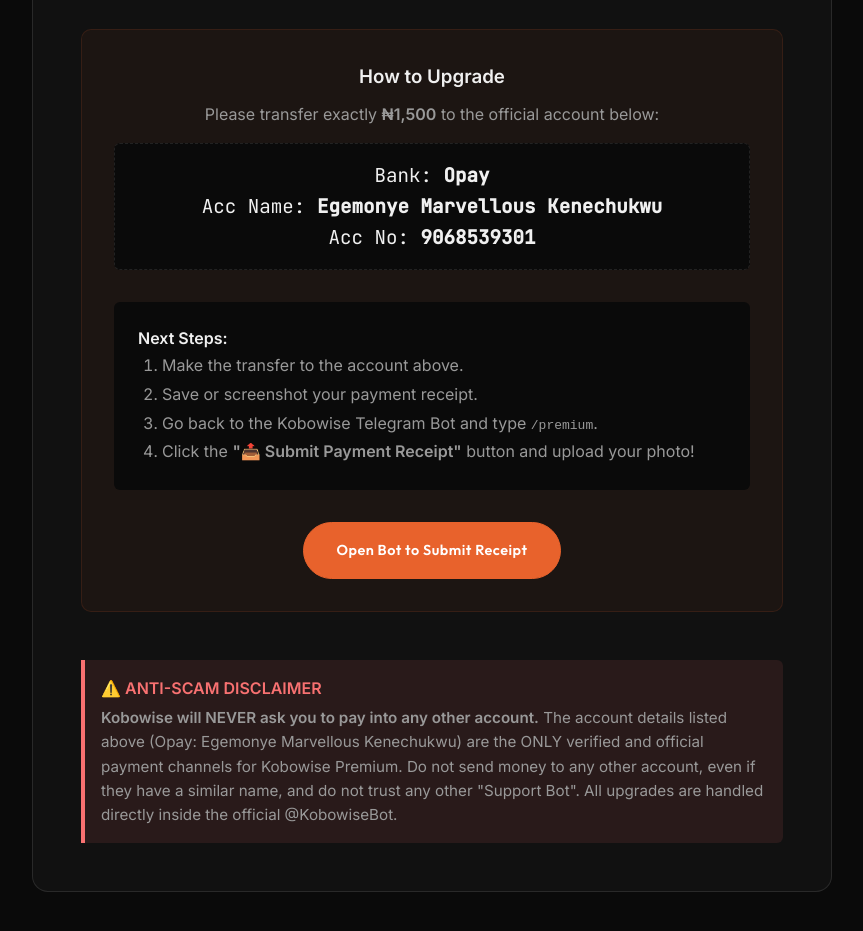
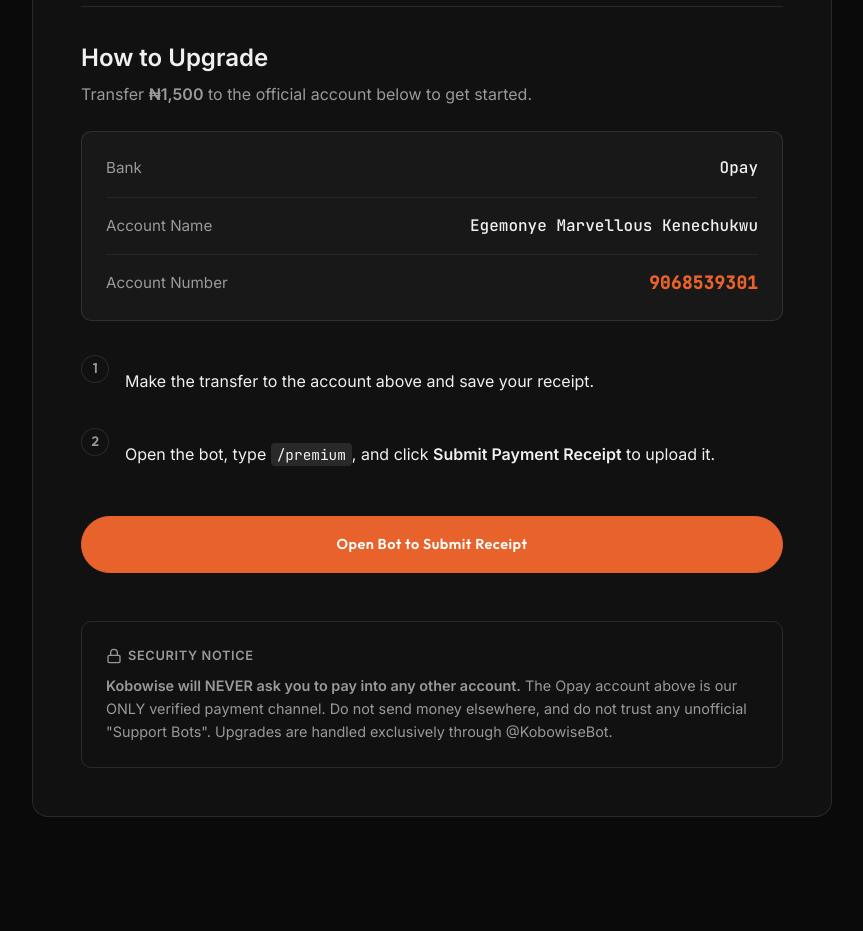
Before and after one commit to Kehn-Marv/Kobowise, a website: page public/premium.html in a window 1280 px wide. Shown: the part 801-1732 px from the top of the page, without its empty margins (208-1071 px from the left). Drawn offline with Linux system fonts and the light colour scheme.

Commit message:
style: completely redesign premium upgrade section for a cleaner, high-end look

```diff
--- a/public/premium.html
+++ b/public/premium.html
@@ -61,69 +61,140 @@
             flex-shrink: 0;
         }
 
-        .payment-box {
-            background: rgba(232, 98, 44, 0.05);
-            border: 1px solid var(--accent-dim);
-            border-radius: var(--radius-md);
-            padding: var(--space-xl);
-            margin-top: var(--space-xl);
-            text-align: center;
+        .upgrade-section {
+            margin-top: var(--space-2xl);
+            padding-top: var(--space-xl);
+            border-top: 1px solid var(--border-medium);
         }
 
-        .bank-details {
-            font-family: var(--font-mono);
-            font-size: 1.2rem;
-            color: var(--text-primary);
-            background: var(--bg-primary);
-            padding: var(--space-md);
-            border-radius: var(--radius-sm);
-            margin: var(--space-md) 0;
-            border: 1px dashed var(--border-medium);
+        .upgrade-heading {
+            font-size: 1.5rem;
+            margin-bottom: var(--space-xs);
         }
 
-        .price {
-            font-size: 2.5rem;
-            font-weight: 700;
-            color: var(--accent);
-            font-family: var(--font-display);
-        }
-        .price span {
-            font-size: 1.2rem;
+        .upgrade-text {
             color: var(--text-secondary);
+            margin-bottom: var(--space-lg);
         }
 
-        .scam-alert {
-            background: rgba(248, 113, 113, 0.1);
-            border-left: 4px solid var(--accent-red);
-            padding: var(--space-md);
-            border-radius: 0 var(--radius-sm) var(--radius-sm) 0;
-            margin-top: var(--space-2xl);
+        .bank-info {
+            background: rgba(255, 255, 255, 0.03);
+            border: 1px solid var(--border-medium);
+            border-radius: var(--radius-md);
+            padding: var(--space-lg);
+            margin-bottom: var(--space-xl);
         }
 
-        .scam-alert h4 {
-            color: var(--accent-red);
-            margin-bottom: var(--space-xs);
+        .bank-row {
             display: flex;
+            justify-content: space-between;
             align-items: center;
-            gap: 8px;
+            padding: var(--space-md) 0;
+            border-bottom: 1px solid var(--border-subtle);
         }
 
-        .scam-alert p {
+        .bank-row:last-child {
+            border-bottom: none;
+            padding-bottom: 0;
+        }
+
+        .bank-row:first-child {
+            padding-top: 0;
+        }
+
+        .bank-label {
             color: var(--text-secondary);
             font-size: 0.95rem;
         }
 
-        .action-steps {
-            margin-top: var(--space-xl);
-            text-align: left;
-            background: var(--bg-primary);
+        .bank-value {
+            font-family: var(--font-mono);
+            font-weight: 500;
+            text-align: right;
+            max-width: 65%;
+            line-height: 1.4;
+        }
+
+        .bank-value.highlight {
+            color: var(--accent);
+            font-size: 1.1rem;
+            font-weight: 600;
+            letter-spacing: 0.02em;
+        }
+
+        .steps-list {
+            margin-bottom: var(--space-xl);
+        }
+
+        .step-item {
+            display: flex;
+            gap: var(--space-md);
+            margin-bottom: var(--space-md);
+            align-items: flex-start;
+        }
+
+        .step-number {
+            background: var(--bg-card);
+            border: 1px solid var(--border-medium);
+            color: var(--text-secondary);
+            width: 28px;
+            height: 28px;
+            border-radius: 50%;
+            display: flex;
+            align-items: center;
+            justify-content: center;
+            font-size: 0.85rem;
+            font-weight: 600;
+            flex-shrink: 0;
+            margin-top: 2px;
+        }
+
+        .step-content {
+            color: var(--text-primary);
+            line-height: 1.6;
+        }
+
+        .step-content code {
+            background: rgba(255, 255, 255, 0.1);
+            padding: 2px 6px;
+            border-radius: 4px;
+            font-family: var(--font-mono);
+            font-size: 0.9em;
+        }
+
+        .cta-container {
+            margin-bottom: var(--space-2xl);
+            text-align: center;
+        }
+
+        .w-full {
+            width: 100%;
+            justify-content: center;
+        }
+
+        .security-notice {
+            background: transparent;
+            border: 1px solid rgba(255, 255, 255, 0.1);
             padding: var(--space-lg);
-            border-radius: var(--radius-sm);
+            border-radius: var(--radius-md);
         }
-        .action-steps ol {
-            padding-left: var(--space-lg);
+
+        .security-header {
             color: var(--text-secondary);
-            line-height: 1.8;
+            text-transform: uppercase;
+            font-size: 0.8rem;
+            letter-spacing: 0.05em;
+            font-weight: 600;
+            margin-bottom: var(--space-sm);
+            display: flex;
+            align-items: center;
+            gap: 6px;
+        }
+
+        .security-notice p {
+            color: var(--text-secondary);
+            font-size: 0.9rem;
+            line-height: 1.6;
         }
 
         /* Mobile Optimization */
@@ -134,19 +205,20 @@
             .premium-card {
                 padding: var(--space-lg);
             }
-            .payment-box {
-                padding: var(--space-lg);
-            }
-            .action-steps {
+            .bank-info {
                 padding: var(--space-md);
             }
-            .bank-details {
-                font-size: 1.05rem;
-                word-break: break-all;
+            .bank-row {
+                flex-direction: column;
+                align-items: flex-start;
+                gap: 4px;
             }
-            .scam-alert {
-                padding: var(--space-sm);
-                margin-top: var(--space-xl);
+            .bank-value {
+                text-align: left;
+                max-width: 100%;
+            }
+            .security-notice {
+                padding: var(--space-md);
             }
             .price {
                 font-size: 2rem;
@@ -195,34 +267,47 @@
                     <div class="feature-item"><span class="check-icon">✓</span> Priority support</div>
                 </div>
 
-                <div class="payment-box">
-                    <h3>How to Upgrade</h3>
-                    <p style="color: var(--text-secondary); margin-top: 10px;">Please transfer exactly <b>₦1,500</b> to the official account below:</p>
+                <div class="upgrade-section">
+                    <h3 class="upgrade-heading">How to Upgrade</h3>
+                    <p class="upgrade-text">Transfer <b>₦1,500</b> to the official account below to get started.</p>
 
-                    <div class="bank-details">
-                        Bank: <b>Opay</b><br>
-                        Acc Name: <b>Egemonye Marvellous Kenechukwu</b><br>
-                        Acc No: <b>9068539301</b>
+                    <div class="bank-info">
+                        <div class="bank-row">
+                            <span class="bank-label">Bank</span>
+                            <span class="bank-value">Opay</span>
+                        </div>
+                        <div class="bank-row">
+                            <span class="bank-label">Account Name</span>
+                            <span class="bank-value">Egemonye Marvellous Kenechukwu</span>
+                        </div>
+                        <div class="bank-row">
+                            <span class="bank-label">Account Number</span>
+                            <span class="bank-value highlight">9068539301</span>
+                        </div>
                     </div>
 
-                    <div class="action-steps">
-                        <b>Next Steps:</b>
-                        <ol>
-                            <li>Make the transfer to the account above.</li>
-                            <li>Save or screenshot your payment receipt.</li>
-                            <li>Go back to the Kobowise Telegram Bot and type <code>/premium</code>.</li>
-                            <li>Click the <b>"📤 Submit Payment Receipt"</b> button and upload your photo!</li>
-                        </ol>
+                    <div class="steps-list">
+                        <div class="step-item">
+                            <div class="step-number">1</div>
+                            <div class="step-content">Make the transfer to the account above and save your receipt.</div>
+                        </div>
+                        <div class="step-item">
+                            <div class="step-number">2</div>
+                            <div class="step-content">Open the bot, type <code>/premium</code>, and click <b>Submit Payment Receipt</b> to upload it.</div>
+                        </div>
                     </div>
 
-                    <div style="margin-top: var(--space-xl);">
-                        <a href="https://t.me/KobowiseBot" target="_blank" class="btn btn-primary btn-lg">Open Bot to Submit Receipt</a>
+                    <div class="cta-container">
+                        <a href="https://t.me/KobowiseBot" target="_blank" class="btn btn-primary btn-lg w-full">Open Bot to Submit Receipt</a>
                     </div>
                 </div>
 
-                <div class="scam-alert">
-                    <h4>⚠️ ANTI-SCAM DISCLAIMER</h4>
-                    <p><b>Kobowise will NEVER ask you to pay into any other account.</b> The account details listed above (Opay: Egemonye Marvellous Kenechukwu) are the ONLY verified and official payment channels for Kobowise Premium. Do not send money to any other account, even if they have a similar name, and do not trust any other "Support Bot". All upgrades are handled directly inside the official @KobowiseBot.</p>
+                <div class="security-notice">
+                    <div class="security-header">
+                        <svg width="16" height="16" viewBox="0 0 24 24" fill="none" stroke="currentColor" stroke-width="2" stroke-linecap="round" stroke-linejoin="round"><rect x="3" y="11" width="18" height="11" rx="2" ry="2"></rect><path d="M7 11V7a5 5 0 0 1 10 0v4"></path></svg>
+                        Security Notice
+                    </div>
+                    <p><b>Kobowise will NEVER ask you to pay into any other account.</b> The Opay account above is our ONLY verified payment channel. Do not send money elsewhere, and do not trust any unofficial "Support Bots". Upgrades are handled exclusively through @KobowiseBot.</p>
                 </div>
             </div>
 
```
